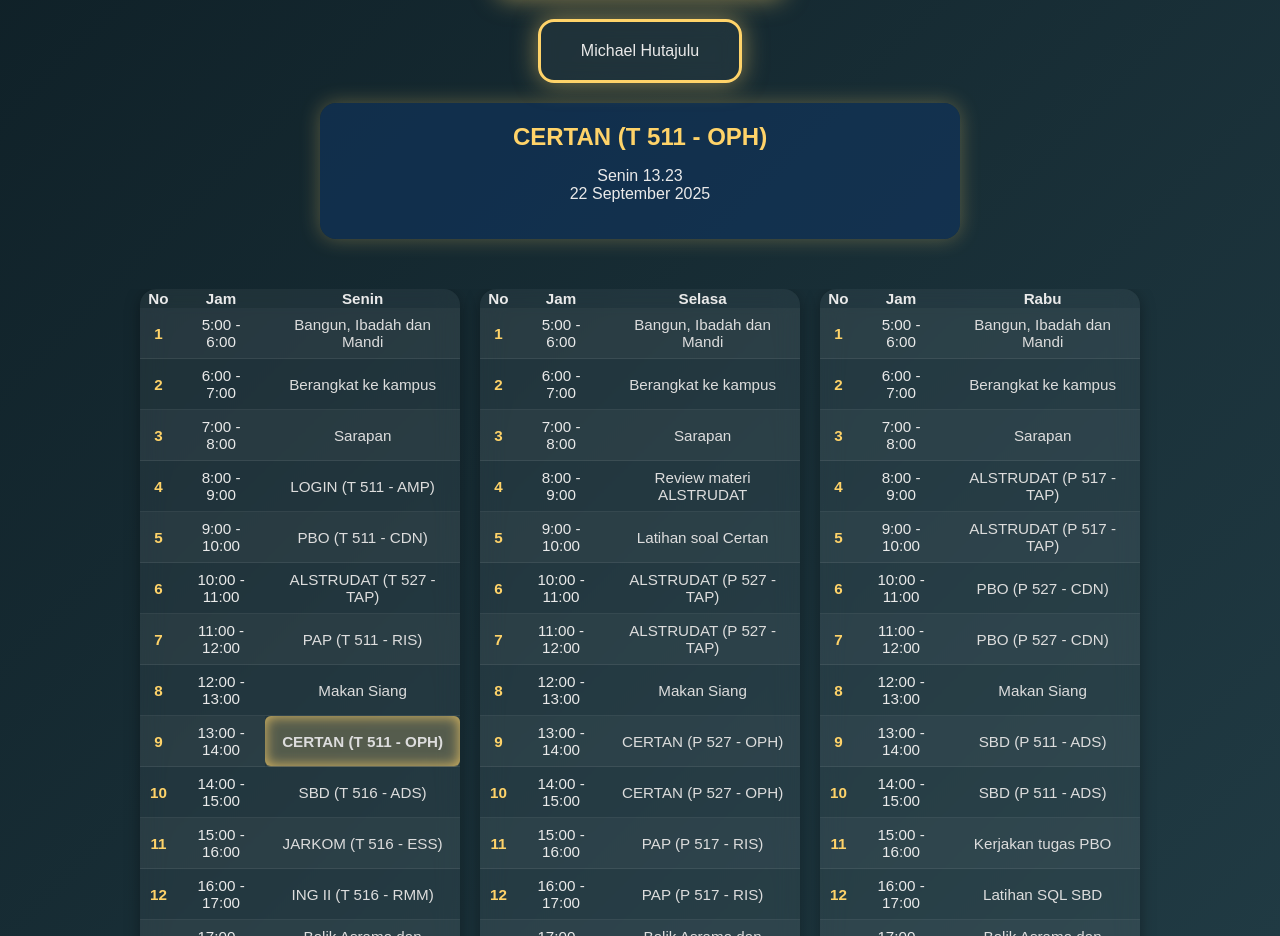
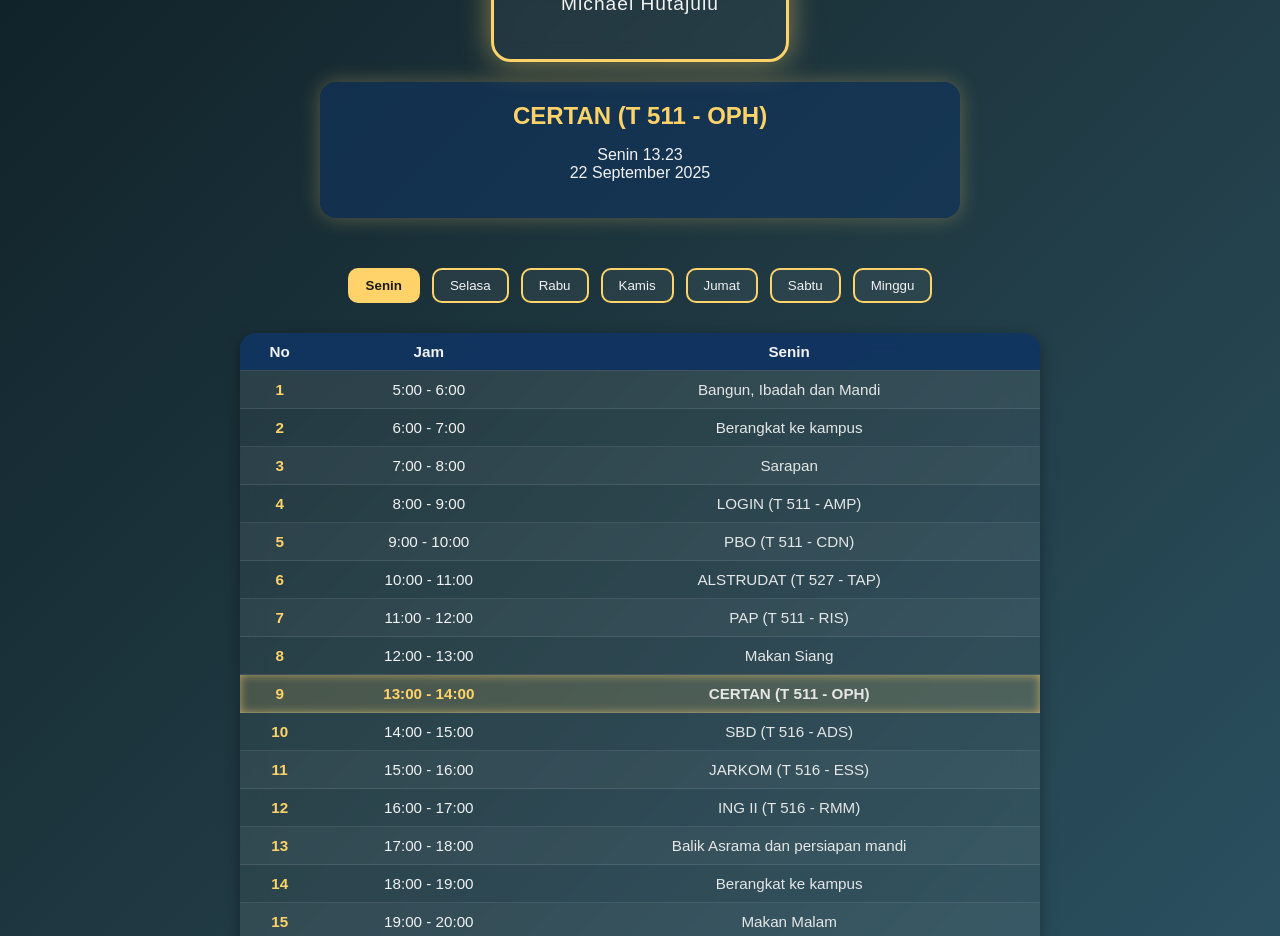
Before and after one commit to michaelhutajulu/Jadwal-Kuliah, a plain HTML site: page index.html in a window 1280 px wide. Shown: the part 118-1054 px from the top of the page. Drawn offline with Linux system fonts and the light colour scheme.

Commit message:
update sedikit style

```diff
--- a/index.html
+++ b/index.html
@@ -7,14 +7,13 @@
   <link rel="stylesheet" href="style.css">
 </head>
 <body>
-  <!-- Jam Digital -->
-  <div class="clock">
-    <span id="digital-clock">00:00:00</span>
-  </div>
-
-  <div class="clock">
-    <span id="">Michael Hutajulu</span>
-  </div>
+  <!-- Header: Jam Digital + Nama -->
+  <header class="header">
+    <div class="clock">
+      <span id="digital-clock">00:00:00</span>
+      <p id="user-name">Michael Hutajulu</p>
+    </div>
+  </header>
 
   <!-- Card Kegiatan Aktif -->
   <div class="current-card" id="current-card">
@@ -22,13 +21,13 @@
     <p id="current-time"></p>
   </div>
 
-<!-- Jadwal -->
-<div class="schedule-table">
-  <div class="schedule-container" id="schedule-container">
-    <!-- Script.js nanti akan generate 7 tabel (Senin–Minggu) masing-masing 24 jam -->
-  </div>
-</div>
+  <!-- Navigasi Hari -->
+  <nav class="day-tabs" id="day-tabs"></nav>
 
+  <!-- Container Jadwal Harian -->
+  <main class="schedule-container">
+    <div class="day-table" id="schedule-container"></div>
+  </main>
 
   <script src="script.js"></script>
 </body>
--- a/script.js
+++ b/script.js
@@ -1,7 +1,6 @@
 /* ---------- JAM DIGITAL ---------- */
 function updateDigitalClock() {
   const now = new Date();
-
   const hours = String(now.getHours()).padStart(2, "0");
   const minutes = String(now.getMinutes()).padStart(2, "0");
   const seconds = String(now.getSeconds()).padStart(2, "0");
@@ -9,7 +8,6 @@ function updateDigitalClock() {
   document.getElementById("digital-clock").textContent =
     `${hours}:${minutes}:${seconds}`;
 }
-
 setInterval(updateDigitalClock, 1000);
 updateDigitalClock();
 
@@ -164,19 +162,27 @@ const activities = {
   }
 };
 
-
-
+/* ---------- KONFIG ---------- */
 const startHour = 5;
 const endHour = 23;
+const days = ["Senin","Selasa","Rabu","Kamis","Jumat","Sabtu","Minggu"];
 const scheduleWrapper = document.getElementById("schedule-container");
+const dayTabs = document.getElementById("day-tabs");
 
-/* ---------- BUAT TABEL PER HARI ---------- */
-const days = ["Senin","Selasa","Rabu","Kamis","Jumat","Sabtu","Minggu"];
-days.forEach(day => {
-  const dayBox = document.createElement("div");
-  dayBox.classList.add("day-table");
+/* ---------- BUAT TAB HARI ---------- */
+days.forEach((day, index) => {
+  const btn = document.createElement("button");
+  btn.textContent = day;
+  btn.onclick = () => renderDaySchedule(index);
+  dayTabs.appendChild(btn);
+});
 
-  const dayTable = document.createElement("table");
+/* ---------- RENDER TABEL 1 HARI ---------- */
+function renderDaySchedule(dayIndex) {
+  const day = days[dayIndex];
+  scheduleWrapper.innerHTML = ""; // clear container
+
+  const table = document.createElement("table");
 
   // Header
   const thead = document.createElement("thead");
@@ -187,61 +193,45 @@ days.forEach(day => {
       <th>${day}</th>
     </tr>
   `;
-  dayTable.appendChild(thead);
+  table.appendChild(thead);
 
   // Body
   const tbody = document.createElement("tbody");
   let no = 1;
   for (let hour = startHour; hour <= endHour; hour++) {
     const row = document.createElement("tr");
-
-    const noCell = document.createElement("td");
-    noCell.textContent = no++;
-    row.appendChild(noCell);
-
-    const timeCell = document.createElement("td");
-    timeCell.textContent = `${hour}:00 - ${hour + 1}:00`;
-    row.appendChild(timeCell);
-
-    const activityCell = document.createElement("td");
-    activityCell.textContent = activities[day][hour] || "-";
-    row.appendChild(activityCell);
-
+    row.innerHTML = `
+      <td>${no++}</td>
+      <td>${hour}:00 - ${hour+1}:00</td>
+      <td>${activities[day][hour] || "-"}</td>
+    `;
     tbody.appendChild(row);
   }
-  dayTable.appendChild(tbody);
-  dayBox.appendChild(dayTable);
-  scheduleWrapper.appendChild(dayBox);
-});
+  table.appendChild(tbody);
+  scheduleWrapper.appendChild(table);
 
-function highlightCurrentActivity() {
+  highlightCurrentActivity(dayIndex);
+  updateActiveTab(dayIndex);
+}
+
+/* ---------- HIGHLIGHT AKTIVITAS SEKARANG ---------- */
+function highlightCurrentActivity(dayIndex) {
   const now = new Date();
   const currentDayIndex = (now.getDay() + 6) % 7; // Senin=0 ... Minggu=6
-  const currentDayName = days[currentDayIndex];
-  const currentHour = now.getHours(); // tetap dipakai untuk highlight
+  const currentHour = now.getHours();
+  const day = days[dayIndex];
 
-  // Ambil tanggal lengkap
-  const currentDate = now.getDate();
-  const currentMonth = now.getMonth() + 1; // bulan mulai dari 0
-  const currentYear = now.getFullYear();
+  // Reset row
+  scheduleWrapper.querySelectorAll("tr").forEach(r => r.classList.remove("active-row"));
 
-  const allTables = document.querySelectorAll(".day-table tbody");
-  allTables.forEach(tbody => {
-    tbody.querySelectorAll("td").forEach(c => c.classList.remove("active-cell"));
-  });
+  if (dayIndex === currentDayIndex && currentHour >= startHour && currentHour <= endHour) {
+    const rows = scheduleWrapper.querySelectorAll("tbody tr");
+    const rowIndex = currentHour - startHour;
+    const activeRow = rows[rowIndex];
+    if (activeRow) {
+      activeRow.classList.add("active-row");
 
-  if (currentHour >= startHour && currentHour <= endHour) {
-    const todayTable = allTables[currentDayIndex];
-    const rowIndex = currentHour - startHour;
-    const activeRow = todayTable?.querySelectorAll("tr")[rowIndex];
-
-    if (activeRow) {
-      const activeCell = activeRow.querySelectorAll("td")[2];
-      if (activeCell) {
-        activeCell.classList.add("active-cell");
-
-        // Update card → sekarang tampilkan juga tanggal
-        const activity = activities[currentDayName]?.[currentHour] ?? "Tidak ada kegiatan";
+      const activity = activities[day]?.[currentHour] ?? "Tidak ada kegiatan";
       document.getElementById("current-card").innerHTML = `
         <h2>${activity}</h2>
         <p>
@@ -252,7 +242,23 @@ function highlightCurrentActivity() {
     }
   }
 }
+
+/* ---------- UPDATE TAB AKTIF ---------- */
+function updateActiveTab(activeIndex) {
+  const buttons = dayTabs.querySelectorAll("button");
+  buttons.forEach((btn, idx) => {
+    btn.classList.toggle("active", idx === activeIndex);
+  });
 }
 
-setInterval(highlightCurrentActivity, 60000);
-highlightCurrentActivity();
+/* ---------- DEFAULT: HARI INI ---------- */
+const todayIndex = (new Date().getDay() + 6) % 7;
+renderDaySchedule(todayIndex);
+
+/* ---------- UPDATE HIGHLIGHT PER MENIT ---------- */
+setInterval(() => {
+  const activeTab = [...dayTabs.querySelectorAll("button")].findIndex(btn => btn.classList.contains("active"));
+  if (activeTab >= 0) {
+    highlightCurrentActivity(activeTab);
+  }
+}, 60000);
--- a/style.css
+++ b/style.css
@@ -2,7 +2,7 @@ body {
   margin: 0;
   font-family: 'Poppins', sans-serif;
   background: linear-gradient(135deg, #0f2027, #203a43, #2c5364);
-  color: #eaeaea;
+  color: #f2f2f2; /* kontras lebih tinggi */
   display: flex;
   flex-direction: column;
   align-items: center;
@@ -12,28 +12,43 @@ body {
   overflow-x: hidden;
 }
 
-/* Jam Digital */
+/* ============================= */
+/* 🔹 Header (Jam Digital + Nama) */
+/* ============================= */
+.header {
+  text-align: center;
+  margin-bottom: 20px;
+}
+
 .clock {
   background: rgba(255, 255, 255, 0.05);
-  padding: 20px 40px;
-  border-radius: 16px;
+  padding: 25px 50px;
+  border-radius: 20px;
   border: 3px solid #ffd369;
-  box-shadow: 0 0 25px rgba(255, 211, 105, 0.5);
-  margin-bottom: 20px;
+  box-shadow: 0 0 30px rgba(255, 211, 105, 0.5);
   backdrop-filter: blur(10px);
-  text-align: center;
 }
 
 #digital-clock {
-  font-size: 2.8rem;
-  font-weight: 600;
+  font-size: 3rem;
+  font-weight: 700;
   color: #ffd369;
-  letter-spacing: 3px;
-  text-shadow: 0 0 12px rgba(255, 211, 105, 0.8),
-               0 0 20px rgba(255, 211, 105, 0.6);
+  text-shadow: 0 0 15px rgba(255, 211, 105, 0.8),
+               0 0 25px rgba(255, 211, 105, 0.6);
+  display: block;
 }
 
-/* Card Kegiatan Aktif */
+#user-name {
+  margin-top: 8px;
+  font-size: 1.2rem;
+  font-weight: 500;
+  color: #f2f2f2;
+  letter-spacing: 1px;
+}
+
+/* ============================= */
+/* 🔹 Card Kegiatan Aktif */
+/* ============================= */
 .current-card {
   background: rgba(15, 52, 96, 0.6);
   padding: 20px;
@@ -54,100 +69,100 @@ body {
   color: #ffd369;
 }
 
-/* Container Tabel Per Hari (horizontal scroll) */
-.schedule-container {
+/* ============================= */
+/* 🔹 Navigasi Hari (Tabs) */
+/* ============================= */
+.day-tabs {
   display: flex;
-  flex-direction: row;
-  gap: 20px;
-  width: 100%;
-  max-width: 100%;
-  overflow-x: auto;
-  padding-bottom: 10px;
-  margin-top: 20px;
-  scrollbar-width: thin;
-  scroll-snap-type: x mandatory;
-  flex-wrap: wrap;            /* agar bisa turun kebawah di layar kecil */
   justify-content: center;
+  gap: 12px;
+  margin: 20px 0;
+  flex-wrap: wrap;
+}
+.day-tabs button {
+  background: rgba(255,255,255,0.05);
+  border: 2px solid #ffd369;
+  color: #f2f2f2;
+  padding: 8px 16px;
+  border-radius: 10px;
+  cursor: pointer;
+  transition: all 0.3s ease;
+}
+.day-tabs button.active {
+  background: #ffd369;
+  color: #1a1a1a;
+  font-weight: bold;
+}
+.day-tabs button:hover {
+  background: rgba(255, 211, 105, 0.2);
 }
 
-.schedule-container::-webkit-scrollbar {
-  height: 8px;
-}
-.schedule-container::-webkit-scrollbar-track {
-  background: rgba(255, 255, 255, 0.05);
-  border-radius: 8px;
-}
-.schedule-container::-webkit-scrollbar-thumb {
-  background: #ffd369;
-  border-radius: 8px;
+/* ============================= */
+/* 🔹 Container Tabel Harian */
+/* ============================= */
+.schedule-container {
+  width: 100%;
+  max-width: 800px;
+  margin-top: 10px;
 }
 
-/* Box Hari */
 .day-table {
-  min-width: 280px;
-  max-width: 320px;
+  width: 100%;
   background: rgba(255, 255, 255, 0.05);
   backdrop-filter: blur(12px);
   border-radius: 16px;
   overflow: hidden;
   box-shadow: 0 4px 15px rgba(0,0,0,0.35);
   transition: transform 0.3s ease, box-shadow 0.3s ease;
-  flex-shrink: 0;
-  scroll-snap-align: start;
 }
 .day-table:hover {
   transform: translateY(-5px);
   box-shadow: 0 6px 25px rgba(255, 211, 105, 0.4);
 }
-.day-table h3 {
-  text-align: center;
-  margin: 12px 0;
-  color: #ffd369;
-  font-size: 1.2rem;
-  font-weight: 600;
-  letter-spacing: 0.5px;
-}
 
-/* Tabel Harian */
+/* ============================= */
+/* 🔹 Tabel Harian */
+/* ============================= */
 table {
   width: 100%;
   border-collapse: collapse;
   font-size: 0.95rem;
 }
+thead {
+  position: sticky;
+  top: 0;
+  background: rgba(15, 52, 96, 0.95);
+}
+th, td {
+  padding: 10px;
+  text-align: center;
+  border-bottom: 1px solid rgba(255,255,255,0.1);
+}
 tbody tr:nth-child(odd) {
   background: rgba(255, 255, 255, 0.03);
-}
-td {
-  padding: 8px 10px;
-  text-align: center;
-  border-bottom: 1px solid rgba(255,255,255,0.08);
 }
 td:first-child {
   color: #ffd369;
   font-weight: 600;
 }
 td:last-child {
-  color: #ddd;
+  color: #e6e6e6;
+}
+tbody tr:hover {
+  background: rgba(255,255,255,0.08);
 }
 
-/* Highlight Kegiatan Aktif */
-.active-cell {
-  background: rgba(255, 211, 105, 0.2);
+/* 🔹 Highlight Kegiatan Aktif */
+.active-row {
+  background: rgba(255, 211, 105, 0.15) !important;
   color: #ffd369;
   font-weight: bold;
-  animation: pulse 1.5s infinite;
-  border-radius: 6px;
-}
-@keyframes pulse {
-  0% { box-shadow: inset 0 0 5px rgba(255, 211, 105, 0.6); }
-  100% { box-shadow: inset 0 0 18px rgba(255, 211, 105, 1); }
+  box-shadow: inset 0 0 10px rgba(255,211,105,0.6);
 }
 
 /* ============================= */
-/* 🔹 Responsif Bertahap */
+/* 🔹 Responsif */
 /* ============================= */
-
-/* Tablet landscape */
 @media (max-width: 1024px) {
   #digital-clock {
     font-size: 2.4rem;
@@ -155,12 +170,8 @@ td:last-child {
   .current-card {
     width: 90%;
   }
-  .day-table {
-    min-width: 260px;
-  }
 }
 
-/* Tablet potrait & HP besar */
 @media (max-width: 768px) {
   body {
     padding: 10px;
@@ -169,41 +180,35 @@ td:last-child {
     font-size: 2rem;
     letter-spacing: 2px;
   }
+  #user-name {
+    font-size: 1rem;
+  }
   .current-card {
     width: 95%;
     font-size: 0.9rem;
     padding: 15px;
   }
-  .day-table {
-    min-width: 240px;
-    max-width: 260px;
-  }
   table {
-    font-size: 0.8rem;
-  }
-  td {
-    padding: 6px 8px;
+    font-size: 0.85rem;
   }
 }
 
-/* HP kecil (≤480px) */
 @media (max-width: 480px) {
   #digital-clock {
     font-size: 1.6rem;
     letter-spacing: 1px;
   }
+  #user-name {
+    font-size: 0.9rem;
+  }
   .current-card {
     font-size: 0.8rem;
     padding: 12px;
   }
-  .day-table {
-    min-width: 200px;
-    max-width: 220px;
-  }
   table {
     font-size: 0.75rem;
   }
-  td {
-    padding: 5px 6px;
+  th, td {
+    padding: 6px;
   }
 }
```
Lines whose indentation alone changed are shown as unchanged.
